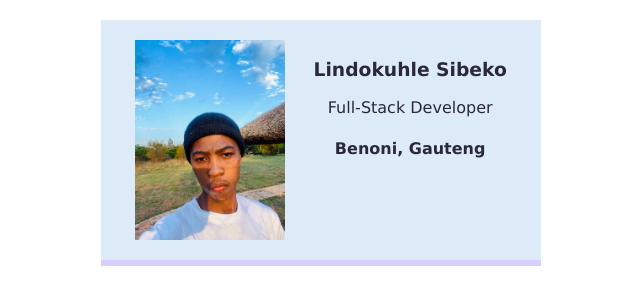
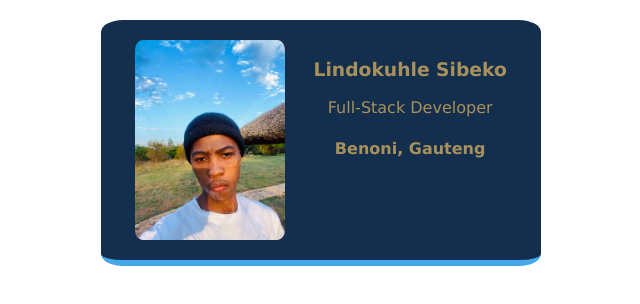
Before and after one commit to TheBoyBass/Business-Card, a website built with Vite: page index.html in a window 1280 px wide. Shown: the whole page, without its empty margins (319-959 px from the left). Built offline with nearby package versions, Linux system fonts and the light colour scheme.

Commit message:
Added CSS styling and Hover Effects

```diff
--- a/styles.css
+++ b/styles.css
@@ -10,38 +10,22 @@ body {
 
 .avatar {
     width: 150px;
+    border-radius: 5%;
+    transition: border 0.5s ease-out;
 }
 
+.avatar:hover{
+    border: 4px solid #93d9f5;
+}
 .card {
+    border-radius: 5%;
     width: 400px;
     margin: 0 auto;
     padding: 20px;
     display: flex;
     justify-content: space-around;
     text-align: center;
-    background: #ddebf8;
-    color: #2b2839;
-    border-bottom: 6px solid #d8cefe;
-
-    /*
-    Challenge:
-    Find a color palette you like on Coolors.co
-    and use it in your business card.
-     */
+    background: #142F4D;
+    color: #A8915C;
+    border-bottom: 6px solid #42A8E9;
 }
-
-.border-blue {
-    border: 1px dotted blue;
-}
-
-/*
-Stretch goals:
-Find other ways you can personalize
-the design of your business card, e.g.:
-- change the border(s)
-- add border radius
-- shuffle the layout
-- shadows        🤯
-- hover effects  🤯🤯
-- animations     🤯🤯🤯
-*/
```
